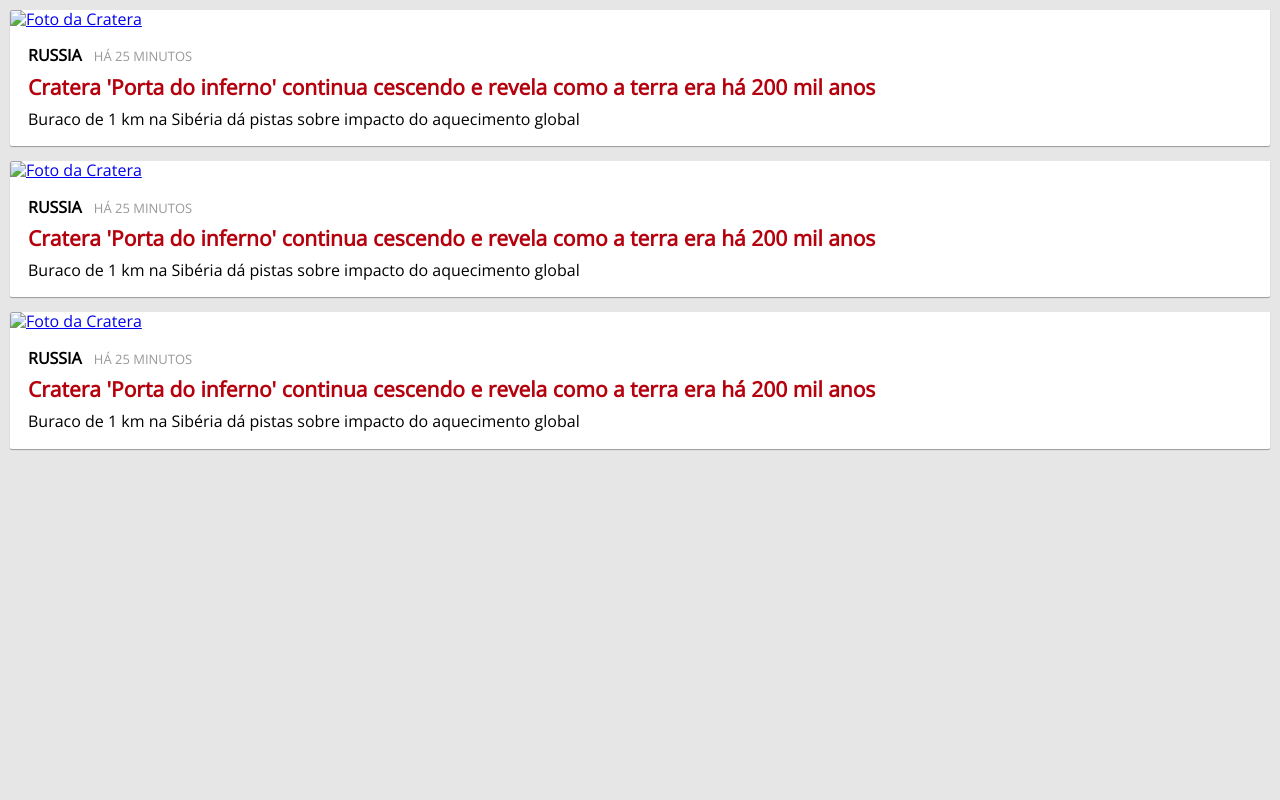
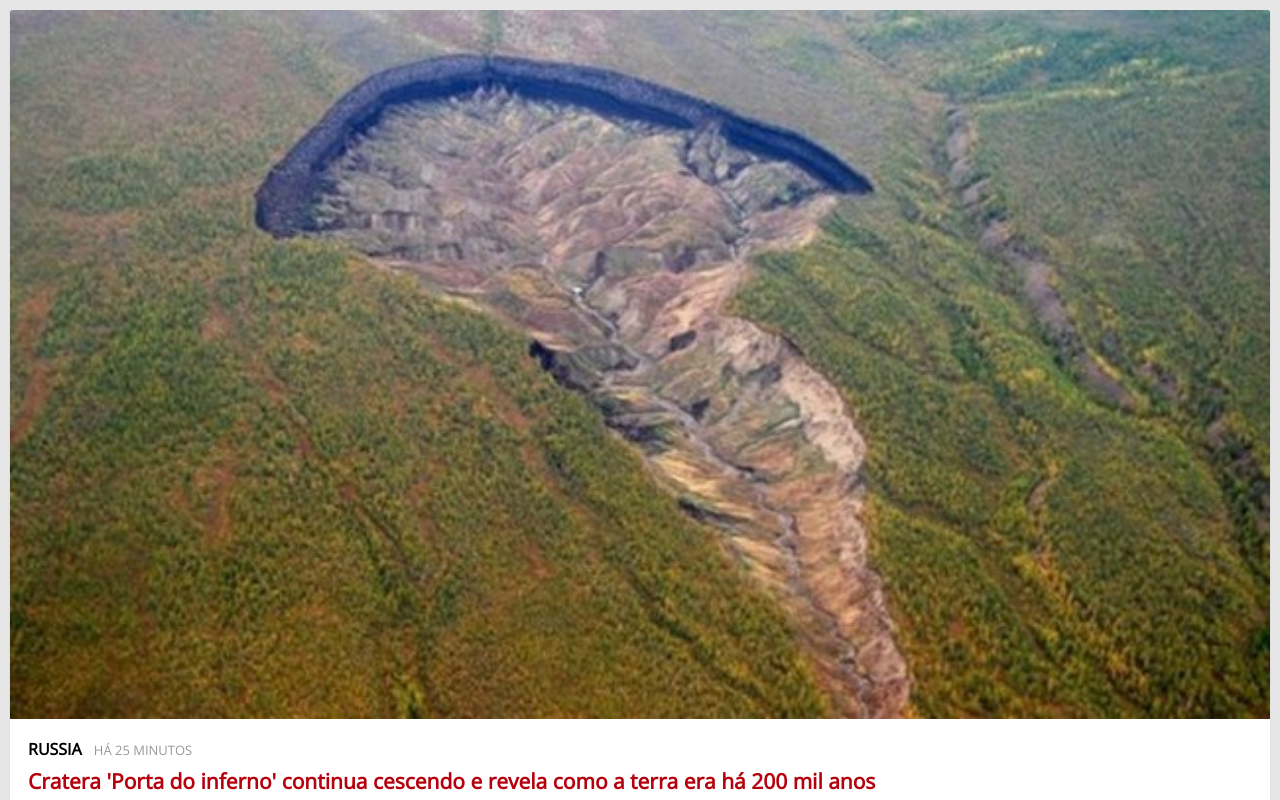
Before and after one commit to newertonsc/pm-projetos, a plain HTML site: page pm-proj002/index.html in a window 1280 px wide. Shown: the top 800 px of the page. Drawn offline with nearby package versions, Linux system fonts and the light colour scheme; the site is published under a folder, as on GitHub Pages, so addresses that start at the root find nothing.

Commit message:
Primeiro commit

```diff
--- a/pm-proj002/index.html
+++ b/pm-proj002/index.html
@@ -14,7 +14,7 @@
 <div class="noticia">
 
         <a href="http://bit.ly/pm-proj002-noticia">
-        <img src="/screenshots/cratera.jpg" alt="Foto da Cratera">
+        <img src="../screenshots/cratera.jpg" alt="Foto da Cratera">
         </a>
 
    <div class="texto">
@@ -38,7 +38,7 @@
 <div class="noticia">
 
         <a href="http://bit.ly/pm-proj002-noticia">
-        <img src="/screenshots/cratera.jpg" alt="Foto da Cratera">
+        <img src="../screenshots/cratera.jpg" alt="Foto da Cratera">
         </a>
 
    <div class="texto">
@@ -62,7 +62,7 @@
 <div class="noticia">
 
         <a href="http://bit.ly/pm-proj002-noticia">
-        <img src="/screenshots/cratera.jpg" alt="Foto da Cratera">
+        <img src="../screenshots/cratera.jpg" alt="Foto da Cratera">
         </a>
 
    <div class="texto">
```
